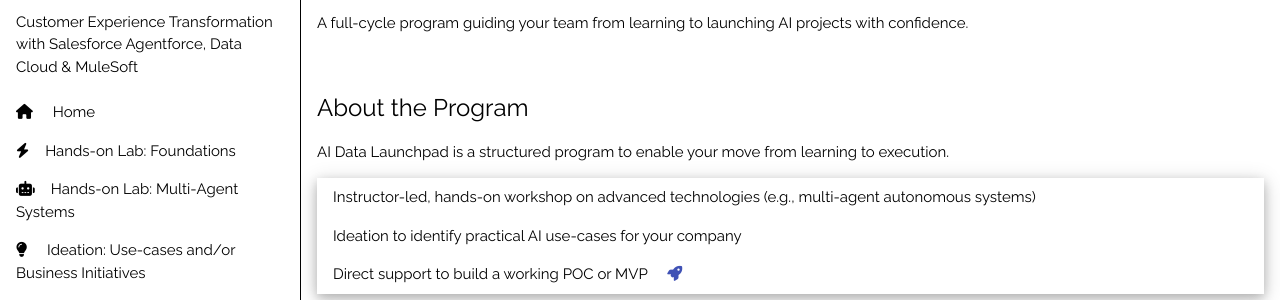
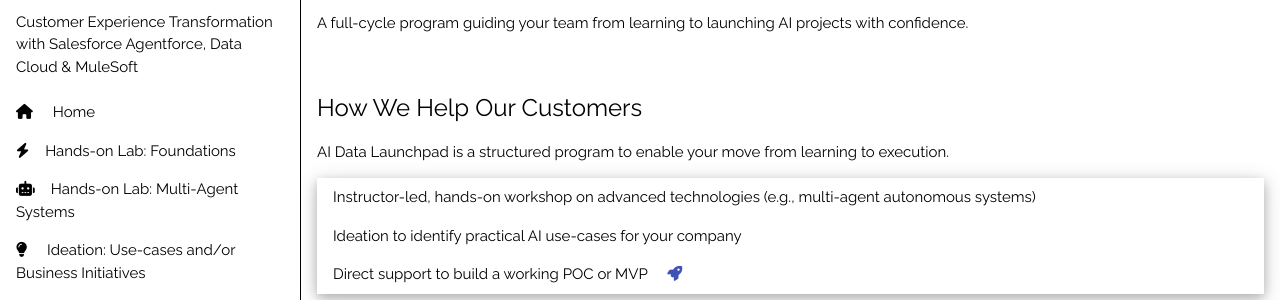
Before and after one commit to ai-data-launchpad/ai-data-launchpad.github.io, a plain HTML site: page index.html in a window 1280 px wide. Shown: the part 67-367 px from the top of the page. Drawn offline with nearby package versions, Linux system fonts and the light colour scheme.

Commit message:
Update index.html

```diff
--- a/index.html
+++ b/index.html
@@ -33,7 +33,7 @@
 <!-- End Header -->
 <!-- -------- -->
 <div class="w3-container" style= "margin-top:30px; margin-bottom:30px;">
-<h3> About the Program </h3>
+<h3> How We Help Our Customers </h3>
 <p> AI Data Launchpad is a structured program to enable your move from learning to execution.</p>
  <ul class="w3-ul w3-white w3-card-4 w3-hoverable margin-below">
   <li>Instructor-led, hands-on workshop on advanced technologies (e.g., multi-agent autonomous systems)</li>
```
